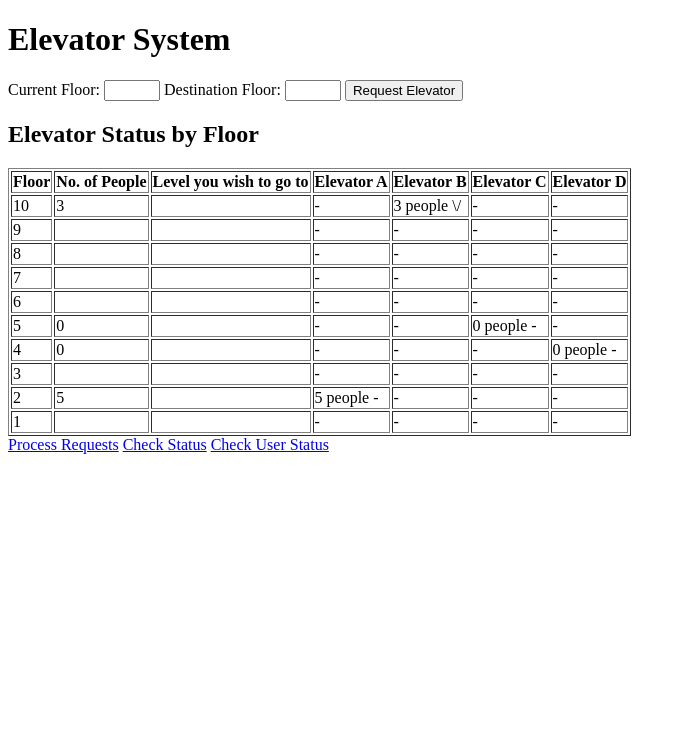
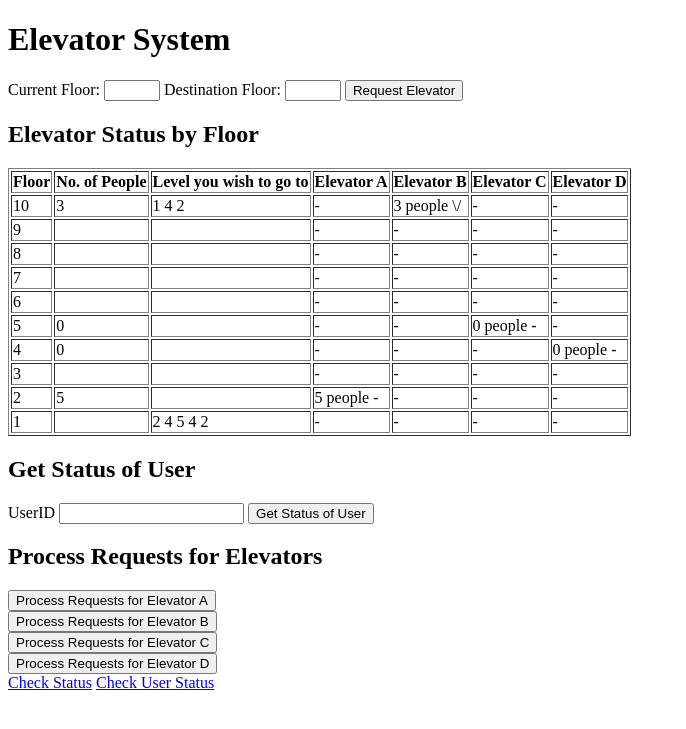
Before and after one commit to codemonk14/elevator-flask, a Flask app: page / in a window 1280 px wide. Shown: the top 729 px of the page, without its empty margins (0-686 px from the left). Run offline with Flask 3, Linux system fonts and the light colour scheme.

Commit message:
added specfic user status

```diff
--- a/app.py
+++ b/app.py
@@ -25,7 +25,8 @@ with app.app_context():
 @app.route('/')
 def index():
     elevators = Elevator.query.all()
-    return render_template('new_index.html', elevators=elevators)
+    requests = UserRequest.query.all()
+    return render_template('new_index.html', elevators=elevators,requests=requests)
 
 @app.route('/request', methods=['POST'])
 def request_elevator():
@@ -62,14 +63,38 @@ def request_elevator():
 
     return redirect(url_for('index'))
 
-@app.route('/process')
+@app.route('/process', methods=['POST'])
 def process_requests():
-    requests = UserRequest.query.all()
+    user_id = int(request.form['user_id'])
+    requests = UserRequest.query.filter_by(id=user_id)
     for req in requests:
         elevator = Elevator.query.filter_by(elevator_id=req.elevator_id).first()
         elevator.current_floor = req.destination_floor
-        elevator.people_count = max(0, elevator.people_count - req.people_count)
+        elevator.people_count = max(0, elevator.people_count - 1)
         elevator.direction = '-'
+        db.session.delete(req)
+        db.session.commit()
+    return redirect(url_for('index'))
+
+
+@app.route('/process_requests/<elevator_id>', methods=['POST'])
+def process_elevator_requests(elevator_id):
+    print(elevator_id)
+    elevator_details = Elevator.query.filter_by(elevator_id=elevator_id).first()
+    print(elevator_details)
+    if elevator_details.direction == '^':
+        requests = UserRequest.query.filter_by(elevator_id=elevator_id).order_by(UserRequest.destination_floor.asc()).all()
+    else:
+        requests = UserRequest.query.filter_by(elevator_id=elevator_id).order_by(UserRequest.destination_floor.desc()).all()
+    print(requests)
+    for req in requests:
+        print(req)
+        elevator = Elevator.query.filter_by(elevator_id=req.elevator_id).first()
+        elevator.current_floor = req.destination_floor
+        elevator.people_count = max(0, elevator.people_count - 1)
+        elevator.direction = '-'
+        print(f"User with id {req.id} requested to go to floor {req.destination_floor} and is now at floor {elevator.current_floor} and total people in elevator at present {elevator.people_count}")
+        db.session.commit()
         db.session.delete(req)
         db.session.commit()
     return redirect(url_for('index'))
@@ -84,5 +109,14 @@ def user_status():
     users = UserRequest.query.all()
     return render_template('user_status.html', users=users)
 
+@app.route('/user_status', methods=['POST'])
+def user_status_id():
+    user_id = int(request.form['user_id'])
+    user = UserRequest.query.filter_by(id=user_id).first()
+    if not user:
+        return "User not found", 404
+    print(user)
+    return render_template('user_status.html', users=[user])
+
 if __name__ == "__main__":
     app.run(debug=True)
--- a/models.py
+++ b/models.py
@@ -18,3 +18,8 @@ class UserRequest(db.Model):
     elevator_id = db.Column(db.String(1), db.ForeignKey('elevator.elevator_id'))
     people_count = db.Column(db.Integer, nullable=False)
     timestamp = db.Column(db.DateTime, default=db.func.now())
+
+
+class OverallRequests(db.Model):
+    id = db.Column(db.Integer, primary_key=True)
+    request_details = db.Column(db.String(160), nullable=False)
--- a/templates/new_index.html
+++ b/templates/new_index.html
@@ -43,9 +43,9 @@
                     {% endfor %}
                 </td>
                 <td>
-                    {% for elevator in elevators %}
-                        {% if elevator.current_floor == floor %}
-                            {{ elevator.destination_floor }}
+                    {% for req in requests %}
+                        {% if req.current_floor == floor %}
+                            {{ req.destination_floor }}
                         {% endif %}
                     {% endfor %}
                 </td>
@@ -69,7 +69,21 @@
             {% endfor %}
         </tbody>
     </table>
-    <a href="{{ url_for('process_requests') }}">Process Requests</a>
+
+    <h2>Get Status of User</h2>
+
+    <form action="{{ url_for('user_status_id') }}" method="post">
+        <label for="user_id">UserID</label>
+        <input type="number" id="user_id" name="user_id" required>
+        <button type="submit">Get Status of User</button>
+    </form>
+
+    <h2>Process Requests for Elevators</h2>
+    {% for elevator in elevators %}
+    <form action="{{ url_for('process_elevator_requests', elevator_id=elevator.elevator_id) }}" method="post">
+        <button type="submit">Process Requests for Elevator {{ elevator.elevator_id }}</button>
+    </form>
+    {% endfor %}
     <a href="{{ url_for('status') }}">Check Status</a>
     <a href="{{ url_for('user_status') }}">Check User Status</a>
 </body>
```
Also changed, not shown: instance/elevator_system.db.
